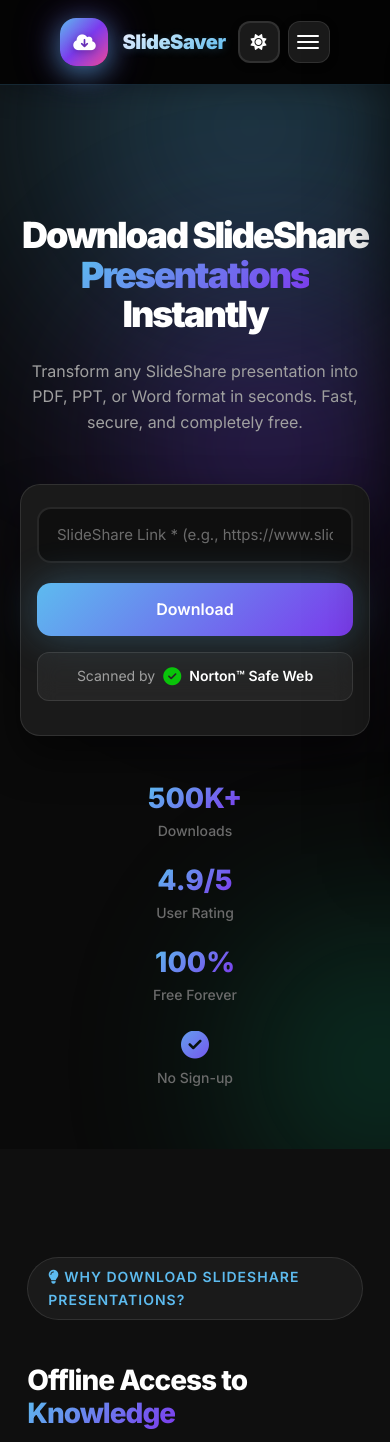
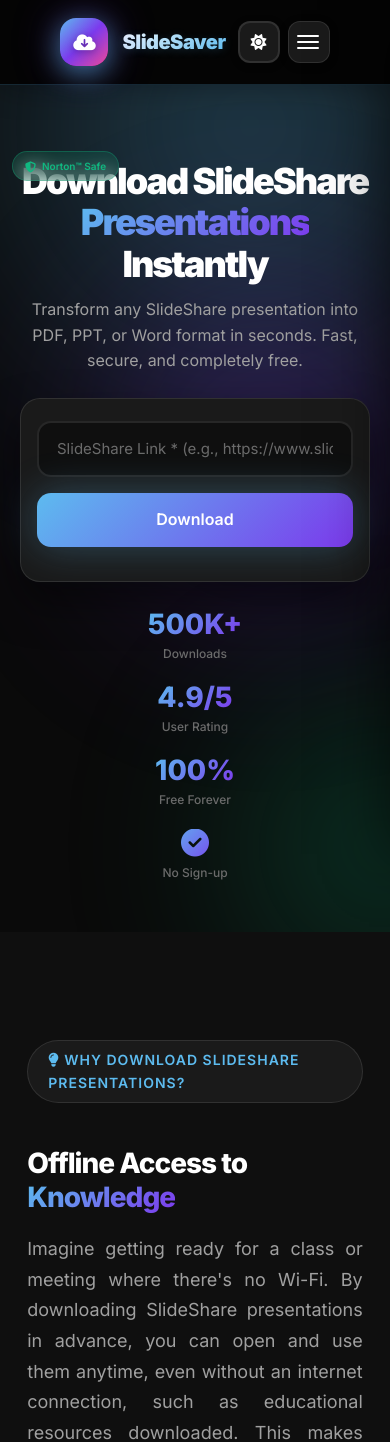
Before and after one commit to nexusameer/Slideshare-Api, a Django app: page / in a window 390 px wide. Shown: the top 1442 px of the page. Run offline with Django 5.2, Linux system fonts and the light colour scheme; some libraries are stand-ins or nearby versions.

Commit message:
nortion bache adjusted and hero section issue resolved navbar links shifted to footer and index page section added onto navbar

```diff
--- a/static/css/index.css
+++ b/static/css/index.css
@@ -213,6 +213,15 @@ body {
     width: 100%;
 }
 
+/* Active state for section links */
+.nav-link.active {
+    color: var(--accent-primary);
+}
+
+.nav-link.active::after {
+    width: 100%;
+}
+
 .nav-actions {
     display: flex;
     align-items: center;
@@ -349,7 +358,7 @@ body {
     display: flex;
     align-items: center;
     justify-content: center;
-    padding: 140px 40px 80px;
+    padding: 100px 40px 60px;
     position: relative;
     overflow: hidden;
     background: var(--bg-primary);
@@ -406,11 +415,12 @@ body {
 }
 
 .hero-content {
-    max-width: 900px;
+    max-width: 1000px;
     margin: 0 auto;
     text-align: center;
     position: relative;
     z-index: 1;
+    width: 100%;
 }
 
 .hero-badge {
@@ -421,10 +431,10 @@ body {
     background: var(--bg-elevated);
     border: 1px solid var(--border-color);
     border-radius: 50px;
-    font-size: 14px;
+    font-size: 13px;
     font-weight: 500;
     color: var(--text-secondary);
-    margin-bottom: 32px;
+    margin-bottom: 16px;
     animation: fadeInDown 0.6s ease;
 }
 
@@ -442,12 +452,12 @@ body {
 }
 
 .hero-title {
-    font-size: 72px;
+    font-size: 64px;
     font-weight: 900;
-    line-height: 1.1;
+    line-height: 1.15;
     letter-spacing: -2px;
     color: var(--text-primary);
-    margin-bottom: 24px;
+    margin-bottom: 16px;
     animation: fadeInUp 0.6s ease 0.2s both;
 }
 
@@ -459,9 +469,9 @@ body {
 }
 
 .hero-subtitle {
-    font-size: 20px;
+    font-size: 16px;
     color: var(--text-secondary);
-    margin-bottom: 48px;
+    margin-bottom: 28px;
     max-width: 700px;
     margin-left: auto;
     margin-right: auto;
@@ -484,22 +494,22 @@ body {
     background: var(--bg-elevated);
     border: 1px solid var(--border-color);
     border-radius: 20px;
-    padding: 40px;
+    padding: 36px;
     box-shadow: var(--shadow-lg);
     max-width: 700px;
-    margin: 0 auto 48px;
+    margin: 0 auto 36px;
     animation: fadeInUp 0.6s ease 0.6s both;
 }
 
 .url-input {
     width: 100%;
-    padding: 18px 24px;
+    padding: 16px 20px;
     font-size: 16px;
     border: 2px solid var(--border-color);
     border-radius: 14px;
     background: var(--bg-secondary);
     color: var(--text-primary);
-    margin-bottom: 20px;
+    margin-bottom: 16px;
     transition: var(--transition);
     font-family: inherit;
 }
@@ -516,8 +526,8 @@ body {
 
 .btn-download-main {
     width: 100%;
-    padding: 18px 32px;
-    font-size: 17px;
+    padding: 16px 32px;
+    font-size: 16px;
     font-weight: 600;
     color: white;
     background: var(--accent-gradient);
@@ -674,7 +684,7 @@ body {
     display: flex;
     align-items: center;
     justify-content: center;
-    gap: 40px;
+    gap: 32px;
     animation: fadeInUp 0.6s ease 0.8s both;
 }
 
@@ -683,14 +693,14 @@ body {
 }
 
 .stat-value {
-    font-size: 36px;
+    font-size: 32px;
     font-weight: 800;
     background: var(--accent-gradient);
     -webkit-background-clip: text;
     -webkit-text-fill-color: transparent;
     background-clip: text;
     line-height: 1;
-    margin-bottom: 8px;
+    margin-bottom: 6px;
 }
 
 .stat-label {
@@ -703,6 +713,58 @@ body {
     width: 1px;
     height: 40px;
     background: var(--border-color);
+}
+
+/* ==================== FLOATING NORTON BADGE ==================== */
+.floating-norton-badge {
+    position: absolute;
+    top: 90px;
+    left: 40px;
+    display: flex;
+    align-items: center;
+    gap: 8px;
+    padding: 10px 18px;
+    background: rgba(16, 185, 129, 0.15);
+    border: 1px solid rgba(16, 185, 129, 0.3);
+    border-radius: 50px;
+    font-size: 12px;
+    color: #10b981;
+    font-weight: 600;
+    backdrop-filter: blur(10px);
+    z-index: 100;
+    animation: slideInLeft 0.6s ease 1s both;
+}
+
+.floating-norton-badge i {
+    font-size: 14px;
+}
+
+@keyframes slideInUp {
+    from {
+        opacity: 0;
+        transform: translateY(20px);
+    }
+    to {
+        opacity: 1;
+        transform: translateY(0);
+    }
+}
+
+@keyframes slideInLeft {
+    from {
+        opacity: 0;
+        transform: translateX(-20px);
+    }
+    to {
+        opacity: 1;
+        transform: translateX(0);
+    }
+}
+
+.light-theme .floating-norton-badge {
+    background: rgba(16, 185, 129, 0.1);
+    border-color: rgba(16, 185, 129, 0.25);
+    color: #059669;
 }
 
 /* ==================== LOADER ==================== */
@@ -1749,21 +1811,24 @@ body {
     }
 
     .hero-section {
-        padding: 140px 20px 60px;
+        padding: 85px 20px 50px;
         min-height: auto;
     }
 
     .hero-title {
-        font-size: 42px;
+        font-size: 36px;
+        margin-bottom: 12px;
     }
 
     .hero-subtitle {
-        font-size: 17px;
+        font-size: 15px;
+        margin-bottom: 24px;
     }
 
     .hero-stats {
         flex-direction: column;
-        gap: 24px;
+        gap: 20px;
+        margin-top: 24px;
     }
 
     .stat-divider {
@@ -1771,7 +1836,38 @@ body {
     }
 
     .download-card {
-        padding: 28px 20px;
+        padding: 24px 16px;
+        margin-bottom: 28px;
+    }
+
+    .stat-value {
+        font-size: 28px;
+    }
+
+    .stat-label {
+        font-size: 12px;
+    }
+
+    .floating-norton-badge {
+        top: 75px;
+        left: 12px;
+        padding: 6px 12px;
+        font-size: 10px;
+        gap: 6px;
+        border-radius: 40px;
+    }
+
+    .floating-norton-badge i {
+        font-size: 11px;
+    }
+
+    .floating-norton-badge span {
+        display: none;
+    }
+
+    .floating-norton-badge::after {
+        content: 'Norton™ Safe';
+        display: inline;
     }
 
     .section-header h2,
--- a/static/js/index.js
+++ b/static/js/index.js
@@ -62,6 +62,35 @@ document.addEventListener('DOMContentLoaded', function() {
             document.body.classList.remove('menu-open');
         }
     });
+
+    // Active section link highlighting
+    function updateActiveLink() {
+        const sections = document.querySelectorAll('section[id]');
+        const navLinks = document.querySelectorAll('.nav-link[href^="#"]');
+
+        let currentSection = null;
+
+        sections.forEach(section => {
+            const sectionTop = section.offsetTop;
+            const sectionHeight = section.clientHeight;
+
+            if (window.scrollY >= sectionTop - 200 && window.scrollY < sectionTop + sectionHeight - 200) {
+                currentSection = section.id;
+            }
+        });
+
+        navLinks.forEach(link => {
+            link.classList.remove('active');
+            const href = link.getAttribute('href');
+            if (href === `#${currentSection}`) {
+                link.classList.add('active');
+            }
+        });
+    }
+
+    // Update active link on scroll
+    window.addEventListener('scroll', updateActiveLink);
+    window.addEventListener('load', updateActiveLink);
 });
 
 // ==================== DOWNLOAD FUNCTIONALITY ====================
--- a/templates/base.html
+++ b/templates/base.html
@@ -32,12 +32,10 @@
                 <span class="logo-text">SlideSaver</span>
             </a>
             <div class="nav-menu" id="navMenu">
-                <a href="/" class="nav-link">Home</a>
-                <a href="/about" class="nav-link">About</a>
-                <a href="/contact" class="nav-link">Contact</a>
-                <a href="/privacy" class="nav-link">Privacy</a>
-                <a href="/terms" class="nav-link">Terms</a>
-                <a href="/dmca" class="nav-link">DMCA</a>
+                <a href="#why-download" class="nav-link">Why Download</a>
+                <a href="#how-it-works" class="nav-link">How it Works</a>
+                <a href="#benefits" class="nav-link">Benefits</a>
+                <a href="#faq" class="nav-link">FAQ</a>
             </div>
             <div class="nav-actions">
                 <button class="theme-toggle" id="themeToggle" aria-label="Toggle theme">
@@ -86,10 +84,11 @@
                 </div>
 
                 <div class="footer-nav">
+                    <a href="/">Home</a>
                     <a href="/about">About</a>
+                    <a href="/contact">Contact</a>
                     <a href="/privacy">Privacy</a>
                     <a href="/terms">Terms</a>
-                    <a href="/contact">Contact</a>
                     <a href="/dmca">DMCA</a>
                 </div>
                 <p class="footer-copy">&copy; SlideShare Downloader. All rights reserved.</p>
--- a/templates/download-section.html
+++ b/templates/download-section.html
@@ -5,10 +5,6 @@
             <div class="gradient-orb orb-3"></div>
         </div>
         <div class="hero-content">
-            <!-- <div class="hero-badge">
-                <span class="badge-dot"></span>
-                <span>No Sign-up Required</span>
-            </div> -->
             <h1 class="hero-title">Download SlideShare<br><span class="gradient-text">Presentations</span> Instantly</h1>
             <p class="hero-subtitle">Transform any SlideShare presentation into PDF, PPT, or Word format in seconds. Fast, secure, and completely free.</p>
 
@@ -19,13 +15,6 @@
 
     <!-- Download Button -->
     <button class="btn-download-main" onclick="startImagesDownload()">Download</button>
-
-    <!-- Norton Badge -->
-    <div class="norton-badge">
-        <span>Scanned by</span>
-        <i class="fas fa-check-circle"></i>
-        <span><strong>Norton™ Safe Web</strong></span>
-    </div>
 
     <!-- Error Message -->
     <div id="errorMsg" class="error-msg"></div>
@@ -83,4 +72,10 @@
                 </div>
             </div>
         </div>
+
+        <!-- Floating Norton Badge -->
+        <div class="floating-norton-badge">
+            <i class="fas fa-shield-alt"></i>
+            <span>Scanned by Norton™ Safe Web</span>
+        </div>
     </section>
--- a/templates/index.html
+++ b/templates/index.html
@@ -94,7 +94,7 @@
     </section>
 
     <!-- How to Use Section -->
-    <section id="how-to-use" class="howto-section">
+    <section id="how-it-works" class="howto-section">
         <div class="container">
             <div class="row align-items-center">
                 <div class="col-lg-6">
```
